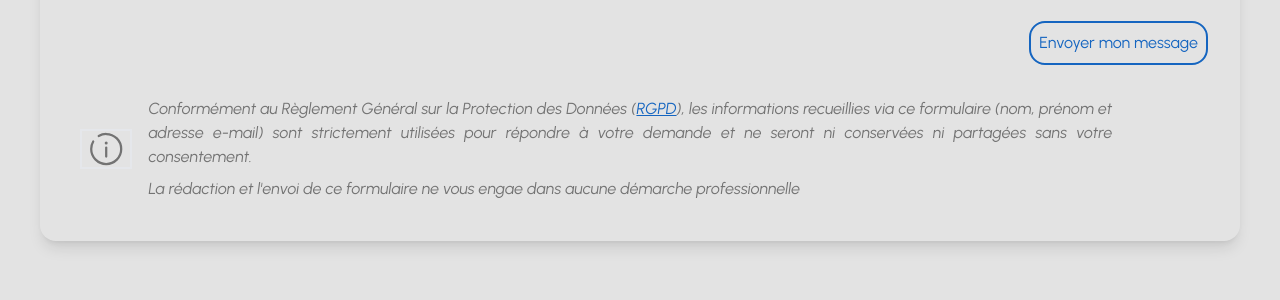
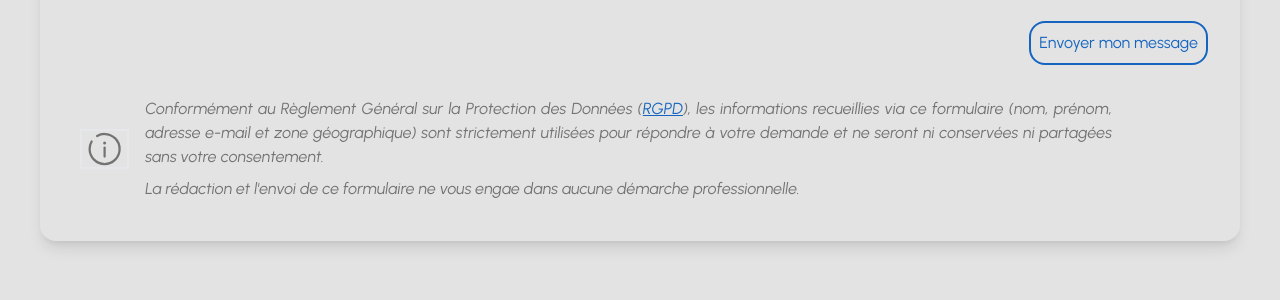
Before and after one commit to CarteSD/expenergie, a PHP site: template src/templates/contact.twig in a window 1280 px wide. Shown: the part 943-1243 px from the top of the page. Run offline with PHP 8.4, Linux system fonts and the light colour scheme; the template is opened without the code that fills it, so the values that code supplies are empty; style sheets or scripts are compiled from the project's sources; some libraries are stand-ins or nearby versions.

Commit message:
:pencil2: Correction des informations relatives à la collecte des données personnelles

```diff
--- a/src/templates/contact.twig
+++ b/src/templates/contact.twig
@@ -64,8 +64,8 @@
             <div class="flex flex-col md:flex-row m-2 items-center gap-4 mt-8">
                 <svg class="text-platinum-4 border-2 md:w-1/12" xmlns="http://www.w3.org/2000/svg" width="2.5em" height="2.5em" viewBox="0 0 24 24"><g fill="none"><path stroke="currentColor" stroke-linecap="round" stroke-width="1.5" d="M12 17v-6"/><circle cx="1" cy="1" r="1" fill="currentColor" transform="matrix(1 0 0 -1 11 9)"/><path stroke="currentColor" stroke-linecap="round" stroke-width="1.5" d="M7 3.338A9.95 9.95 0 0 1 12 2c5.523 0 10 4.477 10 10s-4.477 10-10 10S2 17.523 2 12c0-1.821.487-3.53 1.338-5"/></g></svg>
                 <div class="flex flex-col gap-2 text-justify">
-                    <p class="italic text-platinum-4 font-serif md:w-11/12">Conformément au Règlement Général sur la Protection des Données (<a href="https://www.cnil.fr/fr/reglement-europeen-protection-donnees" class="redirect">RGPD</a>), les informations recueillies via ce formulaire (nom, prénom et adresse e-mail) sont strictement utilisées pour répondre à votre demande et ne seront ni conservées ni partagées sans votre consentement.</p>
-                    <p class="italic text-platinum-4 font-serif">La rédaction et l'envoi de ce formulaire ne vous engae dans aucune démarche professionnelle</p>
+                    <p class="italic text-platinum-4 font-serif md:w-11/12">Conformément au Règlement Général sur la Protection des Données (<a href="https://www.cnil.fr/fr/reglement-europeen-protection-donnees" class="redirect">RGPD</a>), les informations recueillies via ce formulaire (nom, prénom, adresse e-mail et zone géographique) sont strictement utilisées pour répondre à votre demande et ne seront ni conservées ni partagées sans votre consentement.</p>
+                    <p class="italic text-platinum-4 font-serif">La rédaction et l'envoi de ce formulaire ne vous engae dans aucune démarche professionnelle.</p>
                 </div>
             </div>
         </form>
```
